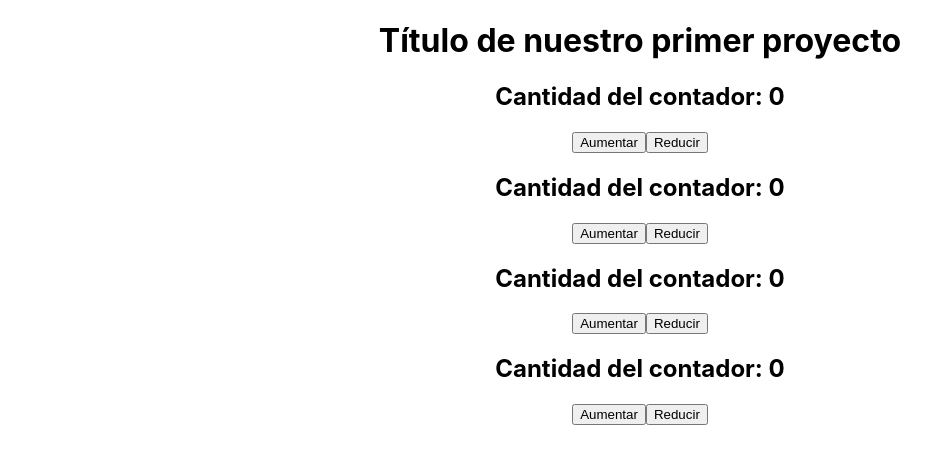
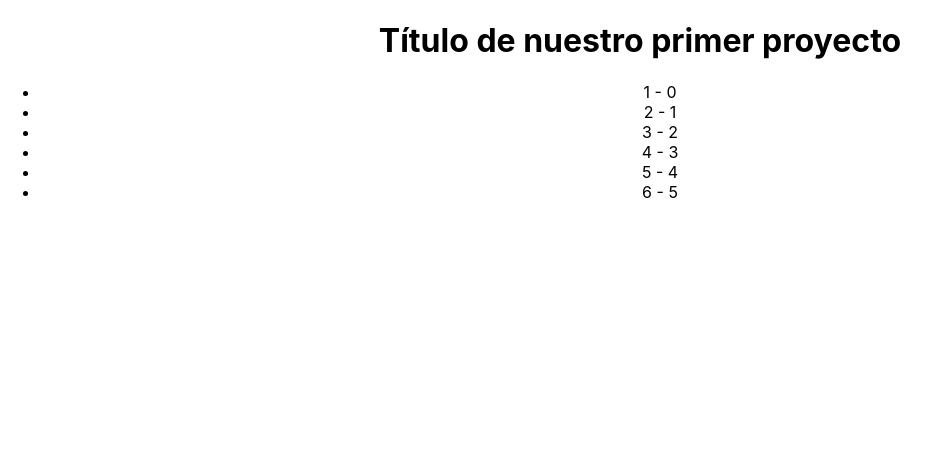
Before and after one commit to JoseMariaMQ/cursoreact, a React (Create React App) app: page / in a window 1280 px wide. Shown: the top 464 px of the page, without its empty margins (0-940 px from the left). Built offline with nearby package versions, Linux system fonts and the light colour scheme.

Commit message:
List Key Map

```diff
--- a/src/App.jsx
+++ b/src/App.jsx
@@ -1,15 +1,12 @@
 // import logo from './logo.svg';
 import './App.css';
-import Contador from './components/Contador'
+import Listado from "./components/Listado";
 
 function App() {
   return (
     <div className="App">
       <h1>Título de nuestro primer proyecto</h1>
-        <Contador></Contador>
-        <Contador></Contador>
-        <Contador></Contador>
-        <Contador></Contador>
+      <Listado></Listado>
     </div>
   );
 }
--- /dev/null
+++ b/src/components/Listado.jsx
@@ -0,0 +1,22 @@
+import React, {Fragment, useState} from 'react'
+
+const Listado = () => {
+
+    const [numeros, setNumeros] = useState([1, 2, 3, 4, 5, 6])
+
+    return (
+        <Fragment>
+            <ul>
+                {
+                    numeros.map((item, index) =>
+                        <li key={index}>
+                            {item} - {index}
+                        </li>
+                    )
+                }
+            </ul>
+        </Fragment>
+    )
+}
+
+export default Listado
```
